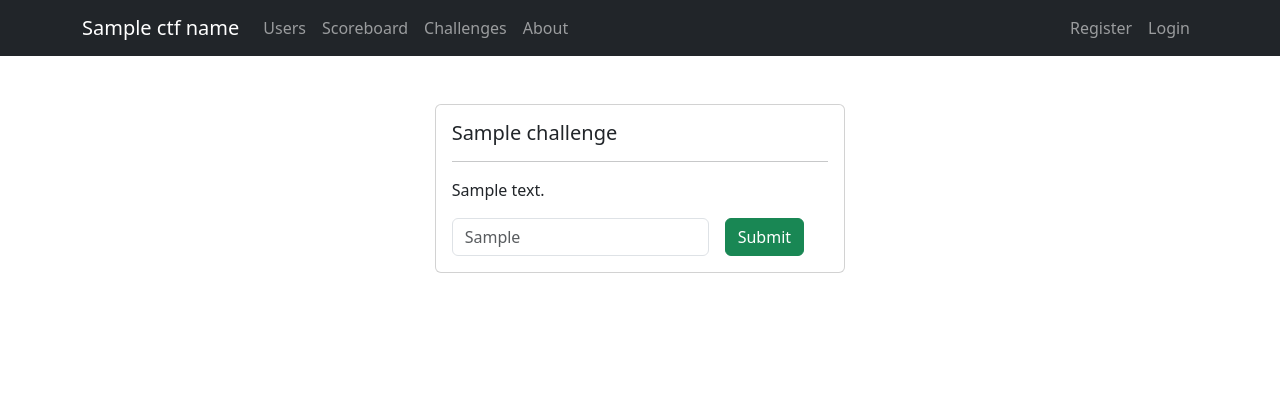
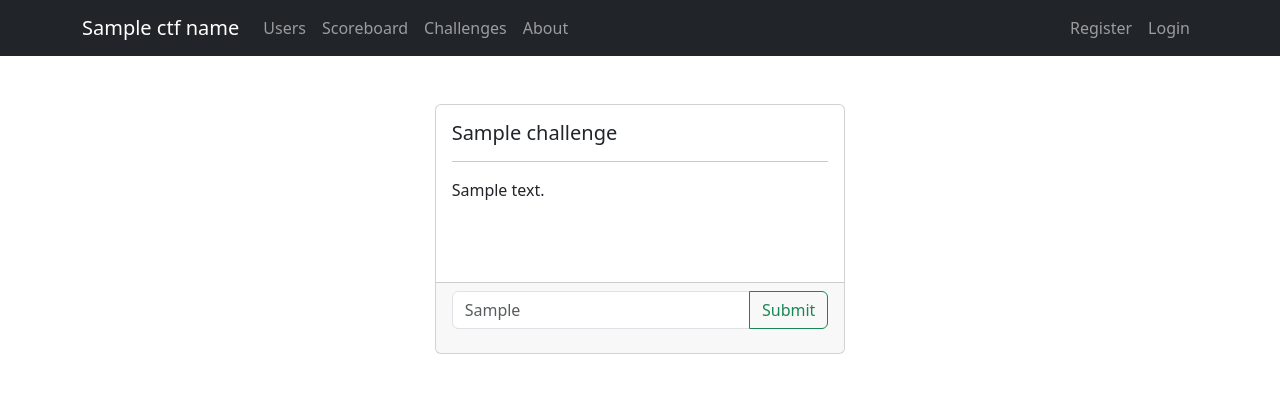
Before and after one commit to Minejerik/ctf_website, a Python web app: template templates/challenge.html in a window 1280 px wide. Shown: the top 393 px of the page. Run offline with Jinja, Linux system fonts and the light colour scheme; the template is opened without the code that fills it: most values are stand-ins (such as "Sample title", 1, 10 or a date in 2020).

Commit message:
working on submisison, using jank from stack overflow

```diff
--- a/templates/challenge.html
+++ b/templates/challenge.html
@@ -2,6 +2,10 @@
 
 {% block title %}
 {{challenge.name}}
+{% endblock %}
+
+{% block body_style %}
+style="overflow-x: hidden;"
 {% endblock %}
 
 {% set download = '<?xml version="1.0" encoding="UTF-8"?><svg width="24px" height="24px" stroke-width="1.5" viewBox="0 0 24 24" fill="none" xmlns="http://www.w3.org/2000/svg" color="#000000"><path d="M6 20L18 20" stroke="#000000" stroke-width="1.5" stroke-linecap="round" stroke-linejoin="round"></path><path d="M12 4V16M12 16L15.5 12.5M12 16L8.5 12.5" stroke="#000000" stroke-width="1.5" stroke-linecap="round" stroke-linejoin="round"></path></svg>'%}
@@ -16,13 +20,14 @@
                 <h5 class="card-title">{{challenge.name}}</h5>
                 <hr>
                 <p class="card-text">{{challenge.desc}}</p>
-                <form class="row g-3">
-                    <div class="col-auto">
-                        <label for="flag_text" class="visually-hidden">Password</label>
-                        <input type="text" class="form-control" id="flag_text" placeholder="{{flag_template}}">
-                    </div>
-                    <div class="col-auto">
-                        <button type="submit" class="btn btn-success">Submit</button>
+                <br><br>
+            </div>
+
+            <div class="card-footer">
+                <form action="javascript:handle_form_submit()" method="post">
+                    <div class="input-group mb-3">
+                        <input type="text" class="form-control" placeholder="{{flag_template}}" aria-label="flag" aria-describedby="submit">
+                        <button class="btn btn-outline-success" type="submit" id="submit">Submit</button>
                     </div>
                 </form>
             </div>
```
